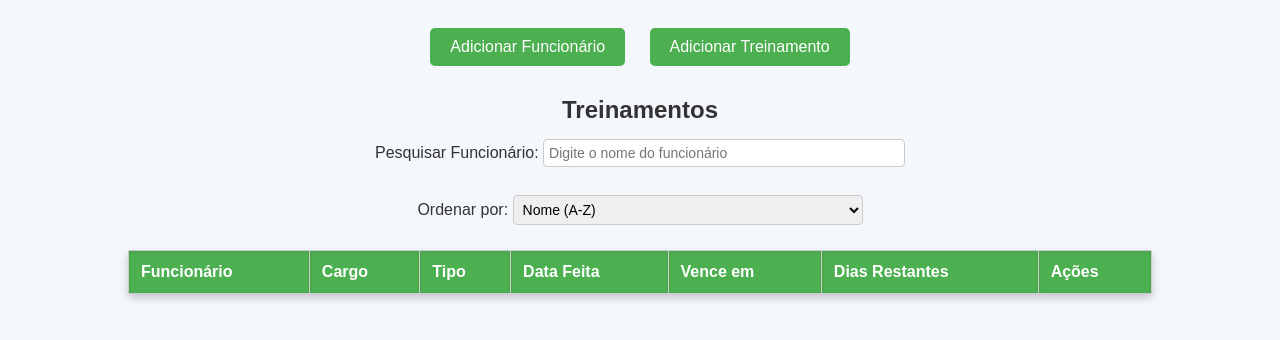
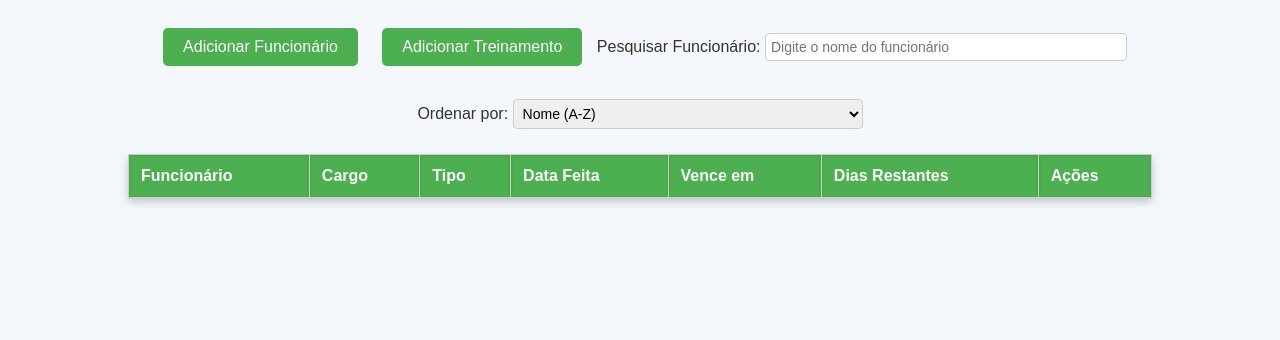
Before and after one commit to V1ct0rM3lo/gerenciador-treinamento, a website: page public/index.html in a window 1280 px wide. Shown: the part 60-400 px from the top of the page. Drawn offline with Linux system fonts and the light colour scheme; no server answers.

Commit message:
Update index.html

```diff
--- a/public/index.html
+++ b/public/index.html
@@ -234,7 +234,6 @@
     <button id="addEmployeeBtn">Adicionar Funcionário</button>
     <button id="addTrainingBtn">Adicionar Treinamento</button>
 
-    <h2>Treinamentos</h2>
     <label for="searchEmployee">Pesquisar Funcionário:</label>
     <input type="text" id="searchEmployee" placeholder="Digite o nome do funcionário">
 
```
